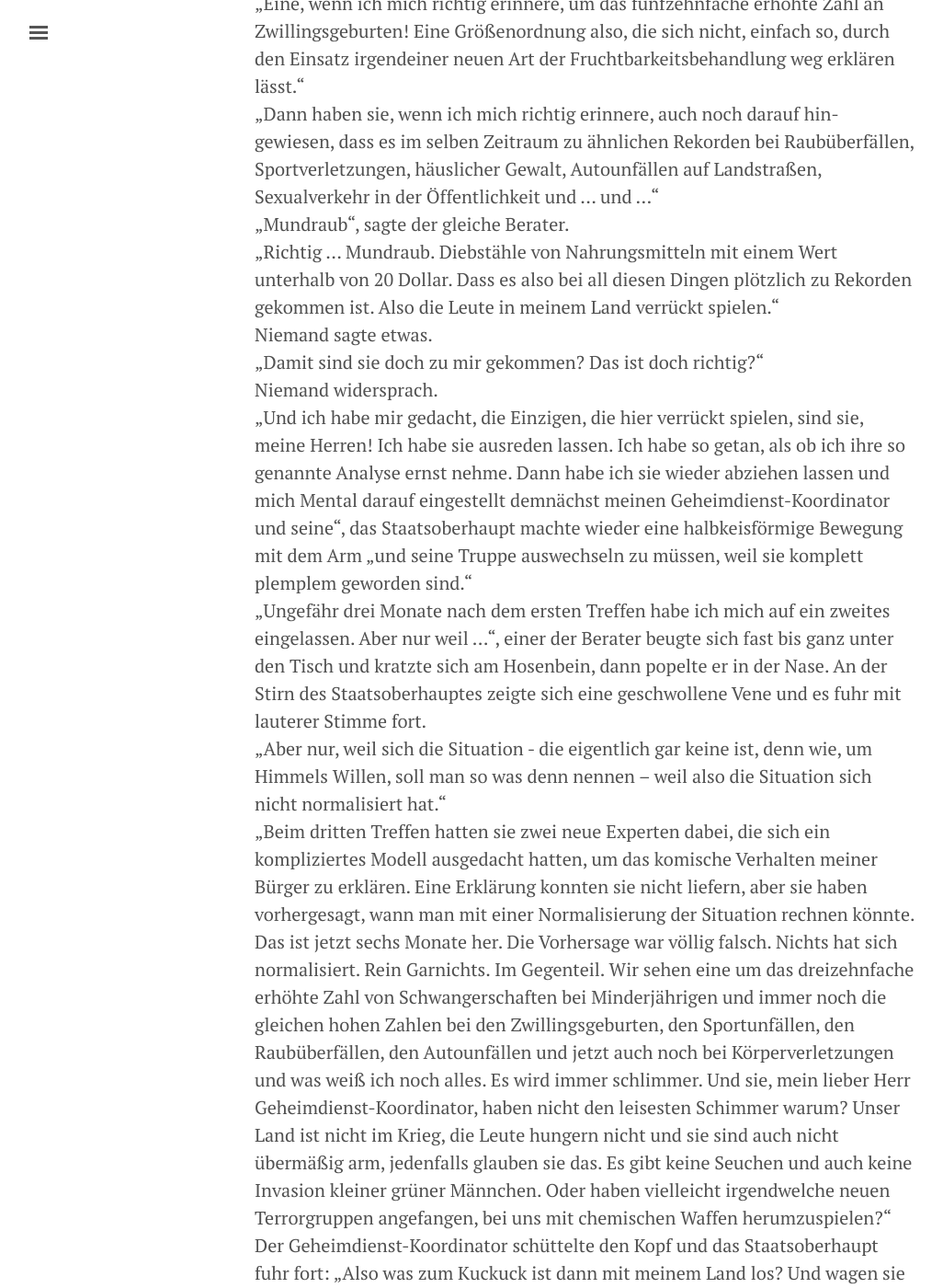
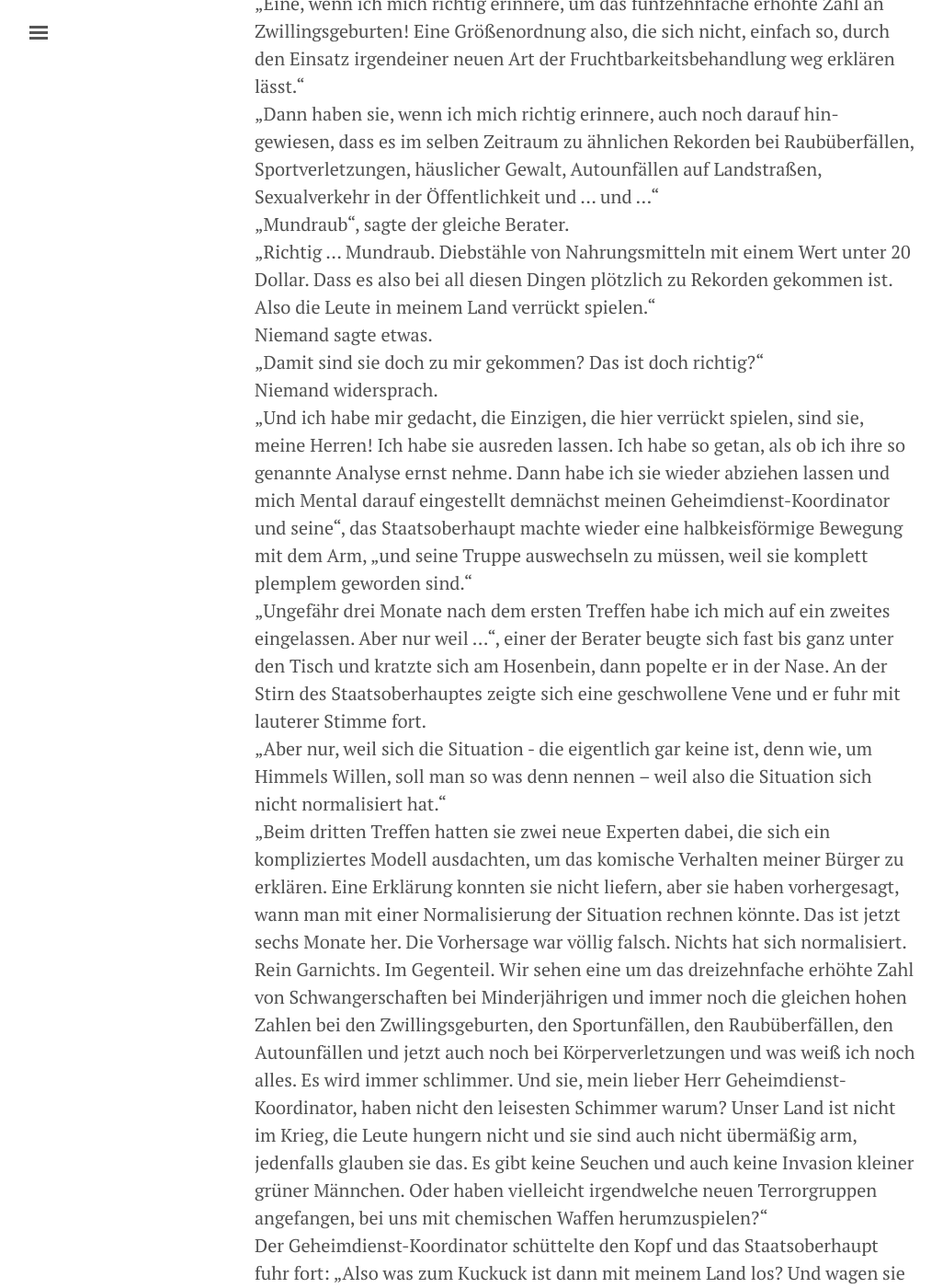
Before and after one commit to SOSTaler/sostaler.github.io, a Jekyll site: the page built from _posts/2020-11-12-Der-Hayabusa-Effekt-Teil-1.md, in a window 1280 px wide and 1400 px high, scrolled down 2853 px. Shown: the whole window at 92% size, without its empty margins (3-1029 px from the left). Built offline with Jekyll 4.4.1, drawn with Linux system fonts in a browser that asks for light colours; comment, search, counter and statistics services are not loaded; some of the changed text lies outside the part shown.

Commit message:
Update 2020-11-12-Der-Hayabusa-Effekt-Teil-1.md

```diff
--- a/_posts/2020-11-12-Der-Hayabusa-Effekt-Teil-1.md
+++ b/_posts/2020-11-12-Der-Hayabusa-Effekt-Teil-1.md
@@ -20,20 +20,20 @@ Der Grill-Rauch hielt die Fliegen vom Fleisch fern. Das war gut. Dafür saßen d
 --- Das Staatsoberhaupt<br>
 „Das heißt also, sie wissen es immer noch nicht?“, bemerkte das Staatsoberhaupt, sah in die kleine Runde aus Beratern, und schaute direkt in die schwarz umrandeten, eingesunkenen Augen des Geheimdienst-Koordinators.<br>
 „Wir …“, setzte der an. Als er nicht weiter sprach, entstand eine Pause, die immer länger wurde. Bis das Staatsoberhaupt aufstand, hinter den verteufelt unbequemen Stuhl trat, die Hände auf die viel zu niedrige Rückenstütze legte und nacheinander jeden im Raum anblickte. Dann schüttelte das Staatsoberhaupt langsam den Kopf und fing an, vor der Rückwand auf und ab zu gehen.<br>
-„Dies ist unser viertes Treffen. Wir machen das schon seit fast einem Jahr. Nur ich, sie und ihre“, das Staatsoberhaupt beschrieb mit dem Arm einen Halbkreis in die Luft „ihre Truppe. Und wir sind in der Zeit keinen Schritt weiter gekommen!“<br>
+„Dies ist unser viertes Treffen. Wir machen das schon seit fast einem Jahr. Nur ich, sie und ihre“, das Staatsoberhaupt beschrieb mit dem Arm einen Halbkreis in die Luft, „ihre Truppe. Und wir sind in der Zeit keinen Schritt weiter gekommen!“<br>
 Der Geheimdienst-Koordinator setzte zu einer Erwiderung an, aber das Staatsoberhaupt ließ ihn mit einer Geste verstummen und fuhr fort.<br>
 „Beim ersten Mal ging es darum, dass ihre sogenannten Analysten eine hohe Zahl an Zwillingsgeburten in den letzten sechs Monaten festgestellt hatten. Eine viel zu hohe Zahl“. Einer der Berater am Tisch nickte.<br>
 „Eine, wenn ich mich richtig erinnere, um das fünfzehnfache erhöhte Zahl an Zwillingsgeburten! Eine Größenordnung also, die sich nicht, einfach so, durch den Einsatz irgendeiner neuen Art der Fruchtbarkeitsbehandlung weg erklären lässt.“<br>
 „Dann haben sie, wenn ich mich richtig erinnere, auch noch darauf hin-gewiesen, dass es im selben Zeitraum zu ähnlichen Rekorden bei Raubüberfällen, Sportverletzungen, häuslicher Gewalt, Autounfällen auf Landstraßen, Sexualverkehr in der Öffentlichkeit und … und ...“<br>
 „Mundraub“, sagte der gleiche Berater.<br>
-„Richtig … Mundraub. Diebstähle von Nahrungsmitteln mit einem Wert unterhalb von 20 Dollar. Dass es also bei all diesen Dingen plötzlich zu Rekorden gekommen ist. Also die Leute in meinem Land verrückt spielen.“<br>
+„Richtig … Mundraub. Diebstähle von Nahrungsmitteln mit einem Wert unter 20 Dollar. Dass es also bei all diesen Dingen plötzlich zu Rekorden gekommen ist. Also die Leute in meinem Land verrückt spielen.“<br>
 Niemand sagte etwas.<br>
 „Damit sind sie doch zu mir gekommen? Das ist doch richtig?“<br>
 Niemand widersprach.<br>
-„Und ich habe mir gedacht, die Einzigen, die hier verrückt spielen, sind sie, meine Herren! Ich habe sie ausreden lassen. Ich habe so getan, als ob ich ihre so genannte Analyse ernst nehme. Dann habe ich sie wieder abziehen lassen und mich Mental darauf eingestellt demnächst meinen Geheimdienst-Koordinator und seine“, das Staatsoberhaupt machte wieder eine halbkeisförmige Bewegung mit dem Arm „und seine Truppe auswechseln zu müssen, weil sie komplett plemplem geworden sind.“<br>
-„Ungefähr drei Monate nach dem ersten Treffen habe ich mich auf ein zweites eingelassen. Aber nur weil ...“, einer der Berater beugte sich fast bis ganz unter den Tisch und kratzte sich am Hosenbein, dann popelte er in der Nase. An der Stirn des Staatsoberhauptes zeigte sich eine geschwollene Vene und es fuhr mit lauterer Stimme fort.<br>
+„Und ich habe mir gedacht, die Einzigen, die hier verrückt spielen, sind sie, meine Herren! Ich habe sie ausreden lassen. Ich habe so getan, als ob ich ihre so genannte Analyse ernst nehme. Dann habe ich sie wieder abziehen lassen und mich Mental darauf eingestellt demnächst meinen Geheimdienst-Koordinator und seine“, das Staatsoberhaupt machte wieder eine halbkeisförmige Bewegung mit dem Arm, „und seine Truppe auswechseln zu müssen, weil sie komplett plemplem geworden sind.“<br>
+„Ungefähr drei Monate nach dem ersten Treffen habe ich mich auf ein zweites eingelassen. Aber nur weil ...“, einer der Berater beugte sich fast bis ganz unter den Tisch und kratzte sich am Hosenbein, dann popelte er in der Nase. An der Stirn des Staatsoberhauptes zeigte sich eine geschwollene Vene und er fuhr mit lauterer Stimme fort.<br>
 „Aber nur, weil sich die Situation - die eigentlich gar keine ist, denn wie, um Himmels Willen, soll man so was denn nennen – weil also die Situation sich nicht normalisiert hat.“<br>
-„Beim dritten Treffen hatten sie zwei neue Experten dabei, die sich ein kompliziertes Modell ausgedacht hatten, um das komische Verhalten meiner Bürger zu erklären. Eine Erklärung konnten sie nicht liefern, aber sie haben vorhergesagt, wann man mit einer Normalisierung der Situation rechnen könnte. Das ist jetzt sechs Monate her. Die Vorhersage war völlig falsch. Nichts hat sich normalisiert. Rein Garnichts. Im Gegenteil. Wir sehen eine um das dreizehnfache erhöhte Zahl von Schwangerschaften bei Minderjährigen und immer noch die gleichen hohen Zahlen bei den Zwillingsgeburten, den Sportunfällen, den Raubüberfällen, den Autounfällen und jetzt auch noch bei Körperverletzungen und was weiß ich noch alles. Es wird immer schlimmer. Und sie, mein lieber Herr Geheimdienst-Koordinator, haben nicht den leisesten Schimmer warum? Unser Land ist nicht im Krieg, die Leute hungern nicht und sie sind auch nicht übermäßig arm, jedenfalls glauben sie das. Es gibt keine Seuchen und auch keine Invasion kleiner grüner Männchen. Oder haben vielleicht irgendwelche neuen Terrorgruppen angefangen, bei uns mit chemischen Waffen herumzuspielen?“ <br>
+„Beim dritten Treffen hatten sie zwei neue Experten dabei, die sich ein kompliziertes Modell ausdachten, um das komische Verhalten meiner Bürger zu erklären. Eine Erklärung konnten sie nicht liefern, aber sie haben vorhergesagt, wann man mit einer Normalisierung der Situation rechnen könnte. Das ist jetzt sechs Monate her. Die Vorhersage war völlig falsch. Nichts hat sich normalisiert. Rein Garnichts. Im Gegenteil. Wir sehen eine um das dreizehnfache erhöhte Zahl von Schwangerschaften bei Minderjährigen und immer noch die gleichen hohen Zahlen bei den Zwillingsgeburten, den Sportunfällen, den Raubüberfällen, den Autounfällen und jetzt auch noch bei Körperverletzungen und was weiß ich noch alles. Es wird immer schlimmer. Und sie, mein lieber Herr Geheimdienst-Koordinator, haben nicht den leisesten Schimmer warum? Unser Land ist nicht im Krieg, die Leute hungern nicht und sie sind auch nicht übermäßig arm, jedenfalls glauben sie das. Es gibt keine Seuchen und auch keine Invasion kleiner grüner Männchen. Oder haben vielleicht irgendwelche neuen Terrorgruppen angefangen, bei uns mit chemischen Waffen herumzuspielen?“ <br>
 Der Geheimdienst-Koordinator schüttelte den Kopf und das Staatsoberhaupt fuhr fort: „Also was zum Kuckuck ist dann mit meinem Land los? Und wagen sie ja nicht zu sagen, sie wissen es nicht!“<br>
 
 
```
